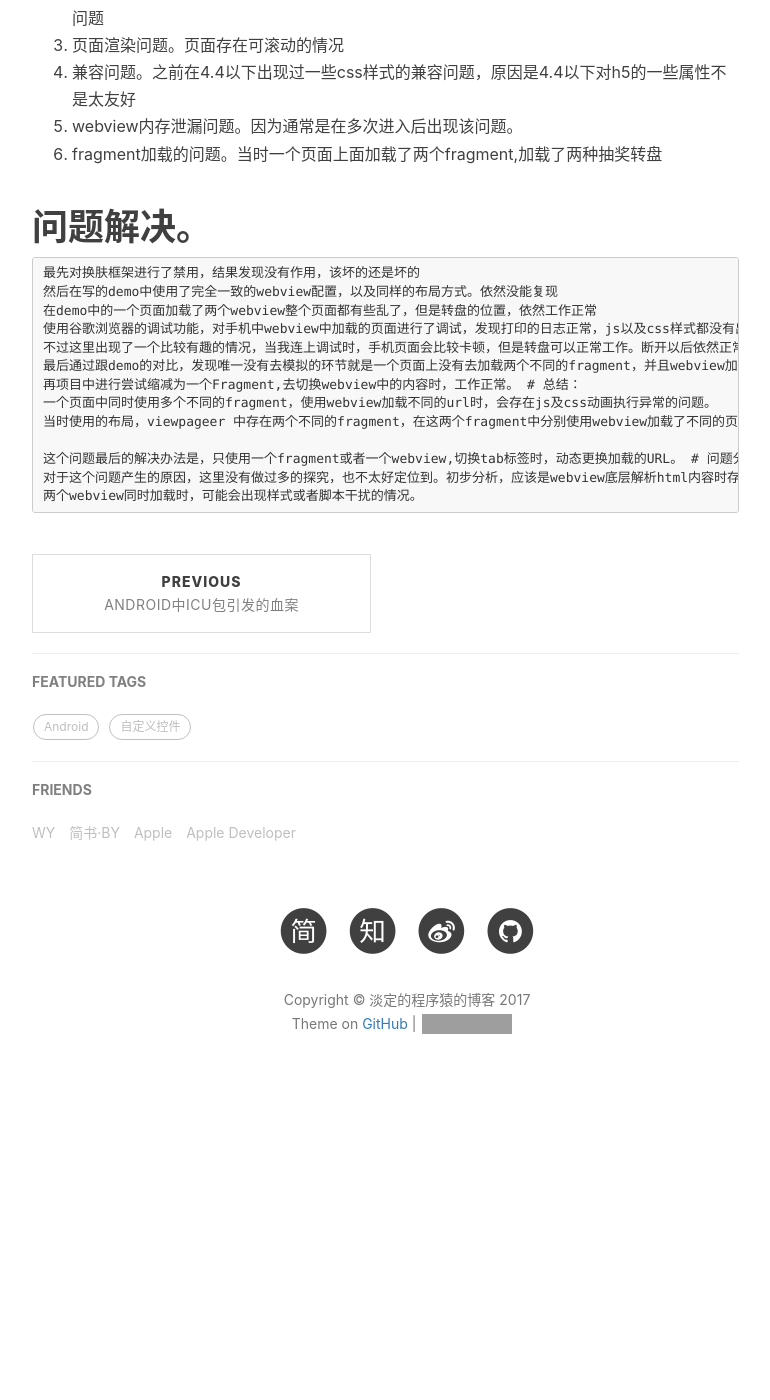
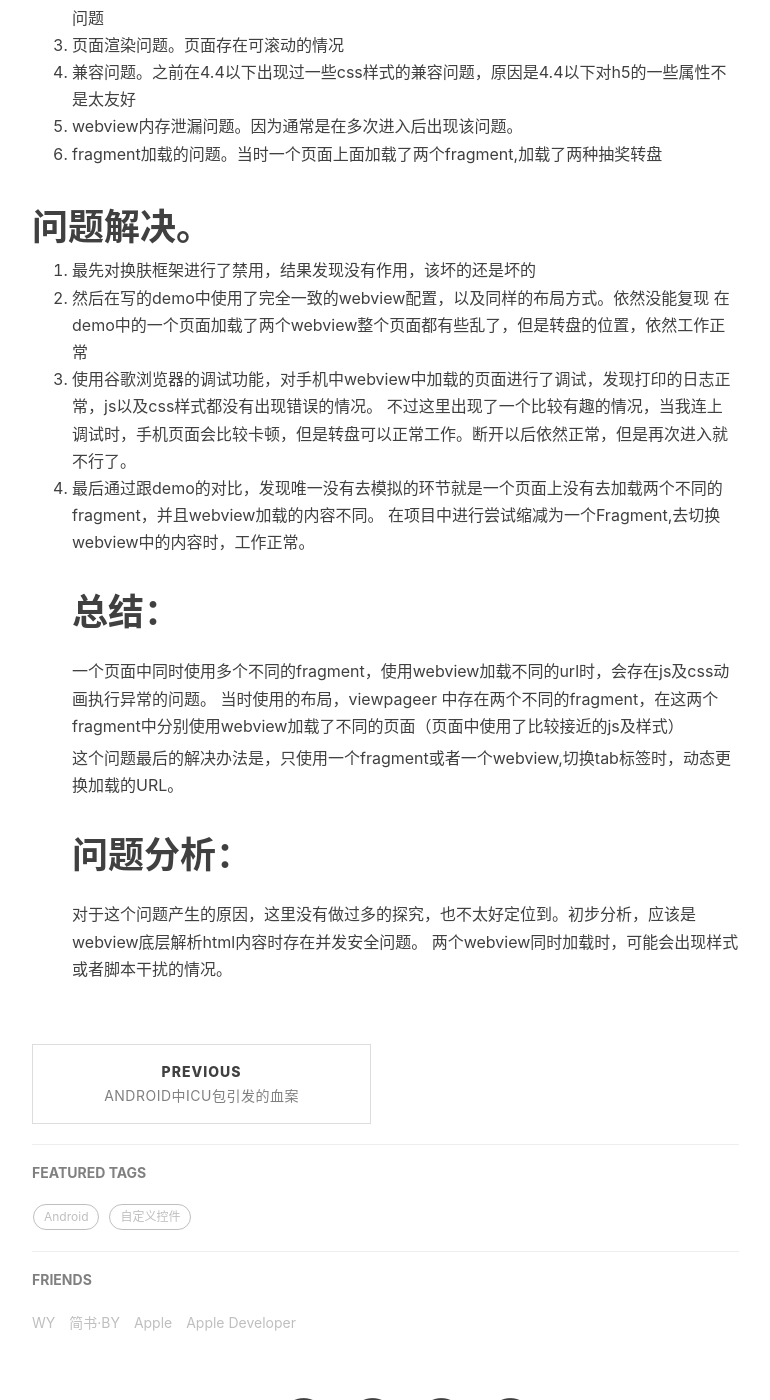
Before and after one commit to 976112643/976112643.github.io, a Jekyll site: the page built from _posts/2017-8-23-the-post-9696.md, in a window 1280 px wide and 1400 px high, scrolled down 1001 px. Shown: the whole window, without its empty margins (233-1003 px from the left). Built offline with Jekyll 4.4.1, drawn with Linux system fonts in a browser that asks for light colours; nearby versions of some CDN libraries; comment, search, counter and statistics services are not loaded; before the commit the page ends 2129 px from its top, so only the background shows below that; grey boxes are pictures that could not be loaded.

Commit message:
update from Jekyller

```diff
--- a/_posts/2017-8-23-the-post-9696.md
+++ b/_posts/2017-8-23-the-post-9696.md
@@ -42,13 +42,13 @@
 6. fragment加载的问题。当时一个页面上面加载了两个fragment,加载了两种抽奖转盘
 
 # 问题解决。
-	最先对换肤框架进行了禁用，结果发现没有作用，该坏的还是坏的
-	然后在写的demo中使用了完全一致的webview配置，以及同样的布局方式。依然没能复现
-	在demo中的一个页面加载了两个webview整个页面都有些乱了，但是转盘的位置，依然工作正常
-	使用谷歌浏览器的调试功能，对手机中webview中加载的页面进行了调试，发现打印的日志正常，js以及css样式都没有出现错误的情况。
-	不过这里出现了一个比较有趣的情况，当我连上调试时，手机页面会比较卡顿，但是转盘可以正常工作。断开以后依然正常，但是再次进入就不行了。
-	最后通过跟demo的对比，发现唯一没有去模拟的环节就是一个页面上没有去加载两个不同的fragment，并且webview加载的内容不同。
-	再项目中进行尝试缩减为一个Fragment,去切换webview中的内容时，工作正常。
+1. 最先对换肤框架进行了禁用，结果发现没有作用，该坏的还是坏的
+2. 然后在写的demo中使用了完全一致的webview配置，以及同样的布局方式。依然没能复现
+在demo中的一个页面加载了两个webview整个页面都有些乱了，但是转盘的位置，依然工作正常
+3. 使用谷歌浏览器的调试功能，对手机中webview中加载的页面进行了调试，发现打印的日志正常，js以及css样式都没有出现错误的情况。
+不过这里出现了一个比较有趣的情况，当我连上调试时，手机页面会比较卡顿，但是转盘可以正常工作。断开以后依然正常，但是再次进入就不行了。
+4. 最后通过跟demo的对比，发现唯一没有去模拟的环节就是一个页面上没有去加载两个不同的fragment，并且webview加载的内容不同。
+在项目中进行尝试缩减为一个Fragment,去切换webview中的内容时，工作正常。
 # 总结：
 	一个页面中同时使用多个不同的fragment，使用webview加载不同的url时，会存在js及css动画执行异常的问题。
 	当时使用的布局，viewpageer 中存在两个不同的fragment，在这两个fragment中分别使用webview加载了不同的页面（页面中使用了比较接近的js及样式）
```
Also changed, not shown: other parts of _posts/2017-8-23-the-post-9696.md (+1 -1 lines).
